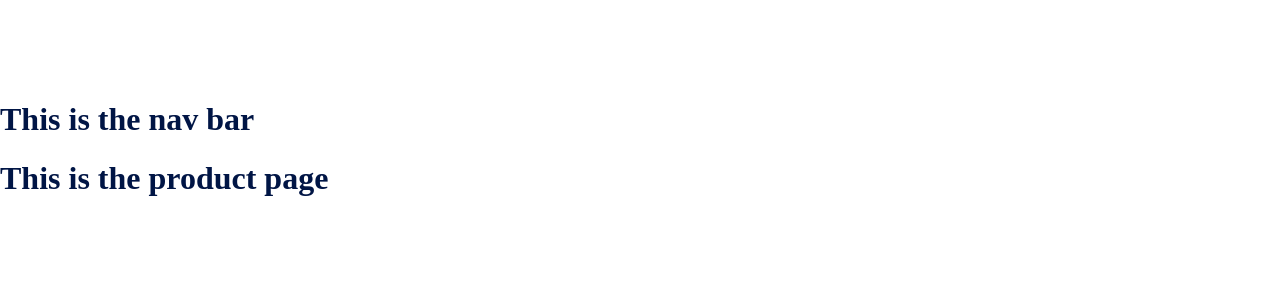
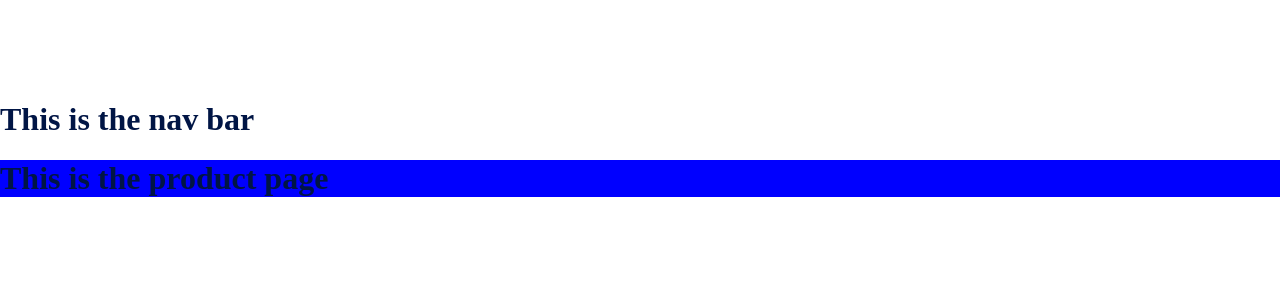
Before and after one commit to tedschu/EComm_DATMusic_Frontend, a React (Vite) app: page / in a window 1280 px wide. Shown: the top 300 px of the page. Built offline with nearby package versions, Linux system fonts and the light colour scheme.

Commit message:
adding CSS files

```diff
--- a/src/index.css
+++ b/src/index.css
@@ -1,5 +1,4 @@
 body {
-  font-family: Raleway;
   background-color: white;
   margin: 0;
   padding: 0;
--- a/src/main.jsx
+++ b/src/main.jsx
@@ -4,6 +4,11 @@ import { BrowserRouter } from "react-router-dom";
 
 import App from "./App.jsx";
 import "./index.css";
+
+// CSS imports: CONSOLIDATE ALL INTO INDEX.CSS AT END OF PROJECT
+import "./ted.css";
+import "./anthony.css";
+import "./drew.css";
 
 ReactDOM.createRoot(document.getElementById("root")).render(
   <React.StrictMode>
--- a/src/pages/Products.jsx
+++ b/src/pages/Products.jsx
@@ -7,7 +7,13 @@ import { Link } from "react-router-dom";
 // import any other dependent files here (ex. checkout)
 
 function Products() {
-  return <h1>This is the product page</h1>;
+  return (
+    <>
+      <div className="productContainer">
+        <h1>This is the product page</h1>
+      </div>
+    </>
+  );
 }
 
 export default Products;
--- /dev/null
+++ b/src/ted.css
@@ -0,0 +1,3 @@
+.productContainer {
+  background: blue;
+}
```
Also changed, not shown: src/anthony.css (added), src/drew.css (added).
